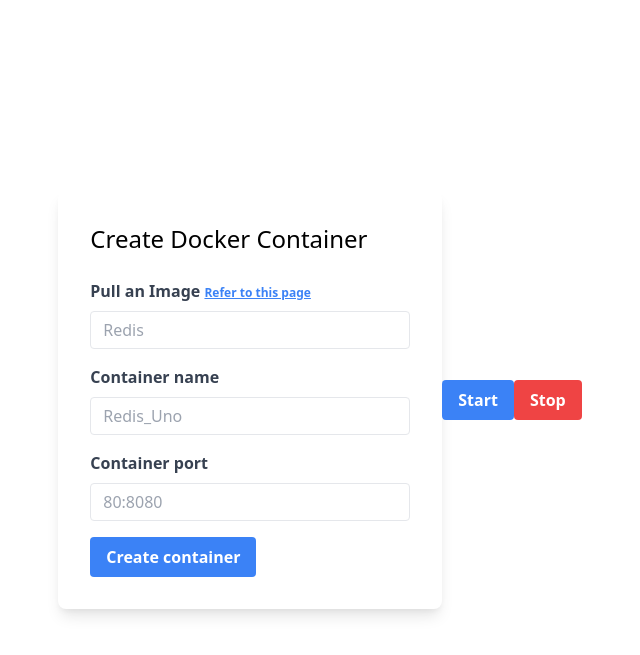
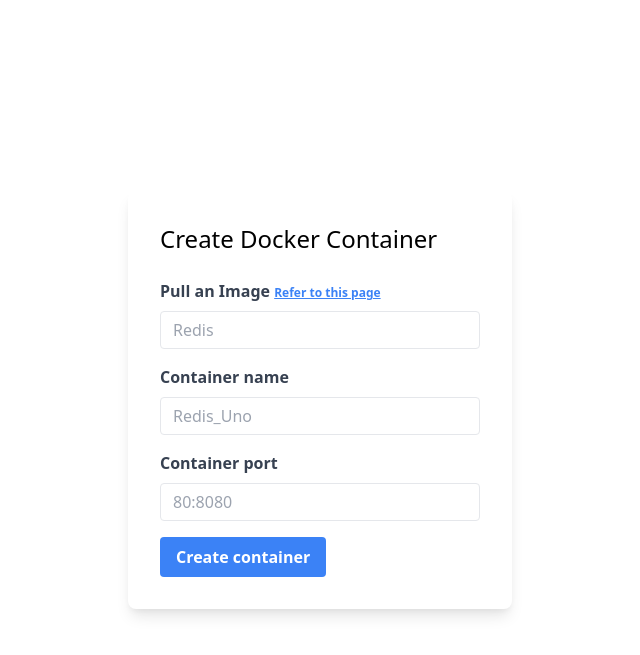
Before and after one commit to irfannm2/cloud-pbl2, a Flask app: page /create-cont in a window 1280 px wide. Shown: the top 655 px of the page, without its empty margins (320-960 px from the left). Run offline with Flask 3, Linux system fonts and the light colour scheme.

Commit message:
ubah start stop

```diff
--- a/templates/create-cont.html
+++ b/templates/create-cont.html
@@ -37,15 +37,6 @@
                 </div>
             </form>
     </div>
-            <form method="POST" action="{{ url_for('start_container') }}">
-                <button type="submit" class="bg-blue-500 hover:bg-blue-700 text-white font-bold py-2 px-4 rounded focus:outline-none focus:shadow-outline">Start</button>
-            </form>
-            <form method="POST" action="/stop_container"></form>
-            <button class="bg-red-500 hover:bg-red-700 text-white font-bold py-2 px-4 rounded focus:outline-none focus:shadow-outline">
-                Stop
-            </button>
-            </form>
-
         <!-- Flash Messages -->
         {% with messages = get_flashed_messages() %}
             {% if messages %}
--- a/trial-1.py
+++ b/trial-1.py
@@ -3,6 +3,10 @@ import docker
 import docker.errors
 import os
 import secrets
+
+# Uncomment the line below to enable Docker Daemon TCP connection (without TLS)
+# Don't forget to configure the Docker Desktop settings
+# client = docker.DockerClient(base_url='tcp://localhost:2375')
 
 app = Flask(__name__, static_url_path='/static')
 client = docker.from_env()
@@ -63,19 +67,11 @@ def create_container():
             ports={int(container_port): int(host_port)} if host_port else int(container_port),
             detach=True
         )
-        # return 'Container created successfully!'
 
-        # Redirect to start.html
-        # return redirect(url_for('start_container', container = container))
-
-        # Store the container ID in a session variable
         session['container_id'] = container.id
 
         # Redirect to start.html
         return redirect(url_for('start_container'))
-
-        # # Start the container
-        # container.start();
 
     except docker.errors.NotFound as e:
         return 'Error: Container not found'
@@ -111,35 +107,13 @@ def list_containers():
         containers.append(container_info)
     return render_template('containers.html', containers=containers)
 
-@app.route('/start_container', methods=['GET', 'POST'])
+@app.route('/start_container', methods=['POST'])
 def start_container():
-    if request.method == 'POST':
-        try:
-            # Find the container based on the name
-            # container = client.containers.get(request.form['container_name'])
-            # container = client.containers.get(container.name)
-            # container_name = request.args.get('container_name')
-            # container = client.containers.get(request.form['container_name'])
-
-            # container_name = request.form.get('container_name')
-            # if container_name is None:
-            #     return 'Error: Container name is missing'
-            # container = client.containers.get(container_name)
-
-            # Find the container based on the name
-            # container = client.containers.get(container_name)
-            # Start the container
-            # container.start()
-            # container.run()
-
-            # Retrieve the container ID from the session variable
-            # container_id = session.get('container_id')
+    try:
             container_id = request.form.get('container_id')
             if container_id is None:
                 return 'Error: Container ID is missing'
             session['container_id'] = container_id
-
-
 
             # Find the container based on the ID
             container = client.containers.get(container_id)
@@ -147,35 +121,11 @@ def start_container():
             # Start the container
             container.start()
 
-            # return 'Container started successfully!'
-            # Display a flash message with the success notification
-            flash('Container started successfully!')
-            return render_template('start.html')
+            # Flash a success message
+            flash('Container started successfully!', 'success')
 
-        except docker.errors.NotFound as e:
-            return 'Error: Container not found'
-        except docker.errors.APIError as e:
-            return 'Error communicating with Docker API: ' + str(e)
-    else:
-        # Handle GET request for displaying the start.html page
-        return render_template('start.html')
-
-@app.route('/stop_container', methods=['POST'])
-def stop_container():
-    try:
-        # Retrieve the container ID from the session variable
-        container_id = session.get('container_id')
-
-        # Find the container based on the ID
-        container = client.containers.get(container_id)
-
-        # Stop the container
-        container.stop()
-
-        # return 'Container stopped successfully!'
-        # Display a flash message with the success notification
-        flash('Container stopped successfully!')
-        return render_template('start.html')
+            # Redirect back to the current page
+            return redirect(request.referrer)
 
     except docker.errors.NotFound as e:
         return 'Error: Container not found'
@@ -183,13 +133,31 @@ def stop_container():
         return 'Error communicating with Docker API: ' + str(e)
 
 
-# comment code below to make it no error
-    # except docker.errors.ContainerError as e:
-    #     return 'Error creating container: ' + str(e)
-    # except docker.errors.ImageNotFound as e:
-    #     return 'Error finding image: ' + str(e)
-    # except docker.errors.APIError as e:
-    #     return 'Error communicating with Docker API: ' + str(e)
+@app.route('/stop_container', methods=['POST'])
+def stop_container():
+    try:
+            container_id = request.form.get('container_id')
+            if container_id is None:
+                return 'Error: Container ID is missing'
+            session['container_id'] = container_id
+
+            # Find the container based on the ID
+            container = client.containers.get(container_id)
+
+            # Start the container
+            container.stop()
+
+            # Flash a success message
+            flash('Container stopped successfully!', 'success')
+
+            # Redirect back to the current page
+            return redirect(request.referrer)
+
+    except docker.errors.NotFound as e:
+        return 'Error: Container not found'
+    except docker.errors.APIError as e:
+        return 'Error communicating with Docker API: ' + str(e)
+
 
 if __name__ == '__main__':
     app.run(debug=True, host = '0.0.0.0', port = 81)
```
Also changed, not shown: templates/containers.html (+15 -0 lines).
